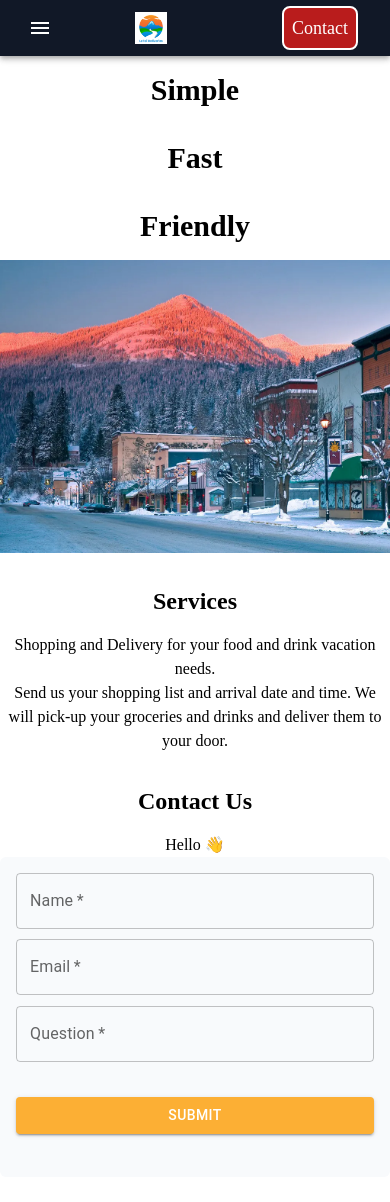
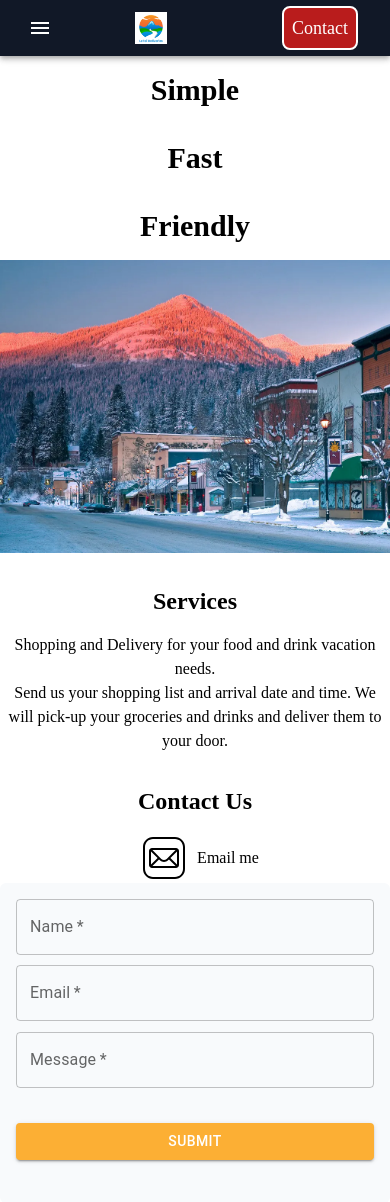
Before and after one commit to revyrob/leroiDeliver, a React (Create React App) app: page / in a window 390 px wide. Before the commit the page ends 1177 px from the top, so only its background shows below. Built offline with nearby package versions, Linux system fonts and the light colour scheme; no server answers.

Commit message:
worked on contact and banner

```diff
--- a/src/components/Banner/Banner.jsx
+++ b/src/components/Banner/Banner.jsx
@@ -3,7 +3,7 @@ import rossland from '../../assets/images/rossland.jpg';
 
 function Banner() {
   return (
-    <section className='flex flex-col md:flex-row justify-center items-center mx-auto'>
+    <section className='flex flex-col md:flex-row justify-center items-center mx-auto max-w-screen-xl'>
 <div className='w-full md:w-1/2 flex flex-col justify-between items-center font-black'><h1 className='text-3xl my-4'>Simple</h1>
 <h1 className='text-3xl my-4'>Fast</h1>
 <h1 className='text-3xl my-4'>Friendly</h1></div>
--- a/src/components/Contact/Contact.jsx
+++ b/src/components/Contact/Contact.jsx
@@ -1,13 +1,20 @@
 import React from 'react'
 import ContactForm from '../ContactForm/ContactForm'
+import mail from '../../assets/icons/mail-icon.svg';
+
 
 function Contact() {
   return (
-    <section id='contact'>
+    <section className='max-w-screen-xl' id='contact'>
         <h1 className='text-2xl font-black mt-8 mb-4 '>Contact Us</h1>
         <div className='flex flex-col md:flex-row'>
         <div className='md:w-1/2'>
-<p>Hello 👋</p>
+
+<a target="_blank" rel="noopener noreferrer" a href="mailto:kayle.robson@gmail.com">
+        <div className='flex items-center justify-center'>
+        <img className='mx-2' src={mail} alt='mail icon' /><p className=''>Email me</p>
+        </div></a>
+
         </div>
         <div className='md:w-1/2'>
         <ContactForm/>
--- a/src/components/ContactForm/ContactForm.jsx
+++ b/src/components/ContactForm/ContactForm.jsx
@@ -126,8 +126,8 @@ function ContactForm() {
               value={formValues.message}
               required
               fullWidth
-              id="question"
-              label="Question"
+              id="message"
+              label="Message"
               onChange={handleChange}
             />
 
```
Also changed, not shown: src/assets/icons/mail-icon.svg (added).
